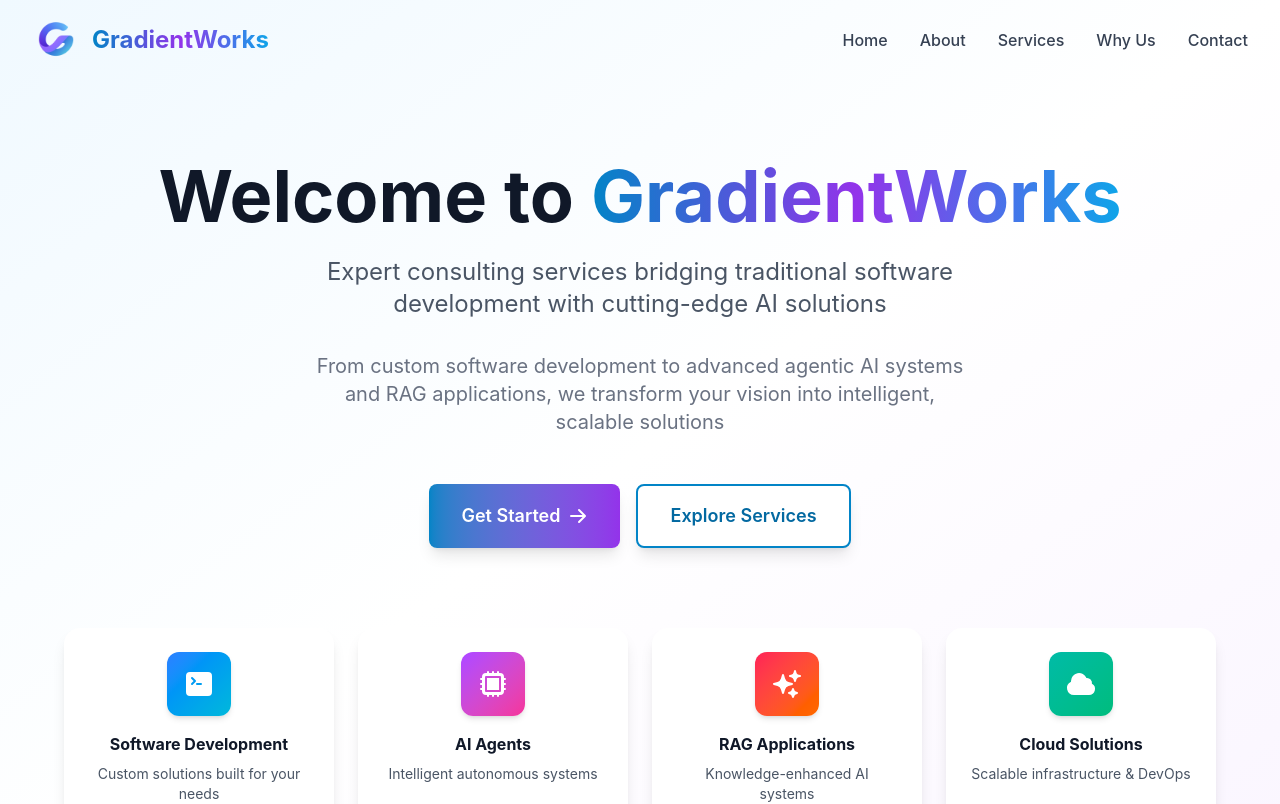
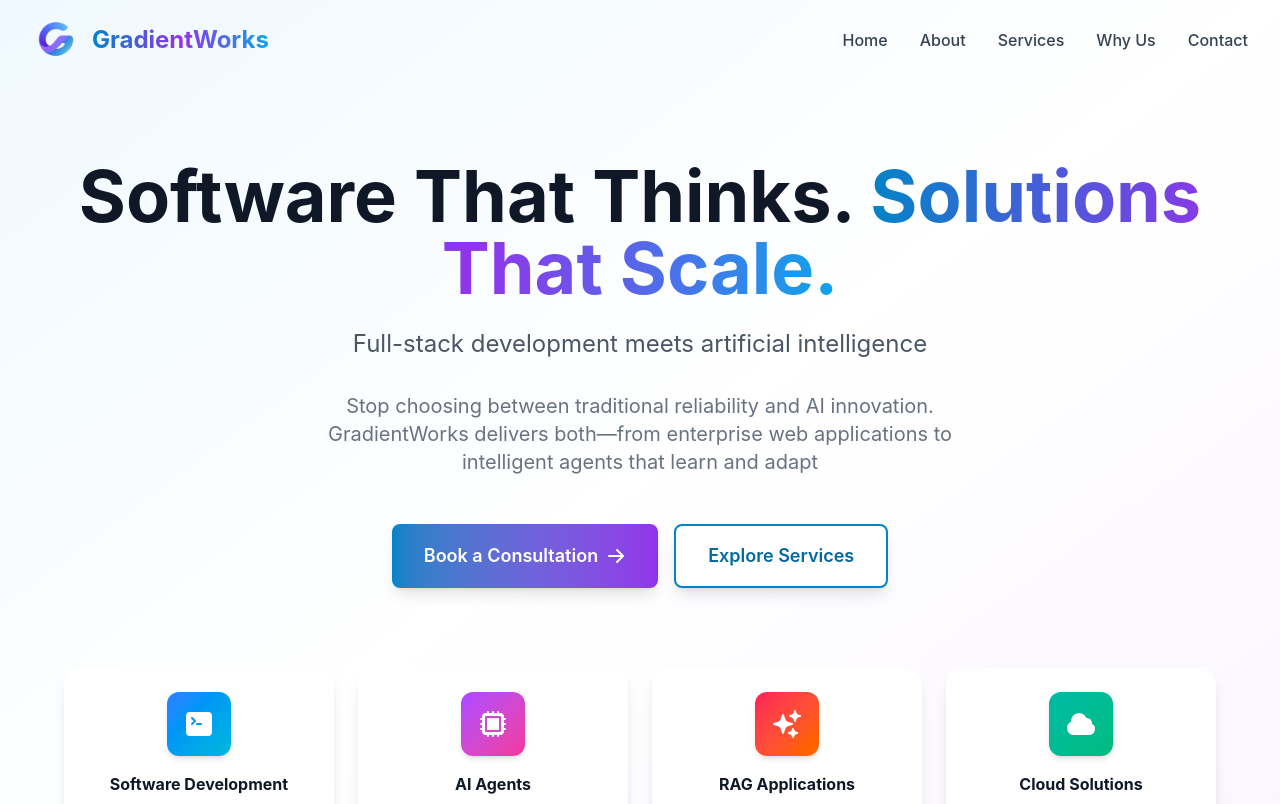
Before and after one commit to popand/gradientworks, a React (Vite) app: page / in a window 1280 px wide. Shown: the top 804 px of the page. Built offline with nearby package versions, Linux system fonts and the light colour scheme.

Commit message:
Revise Hero component text to better reflect services offered, updating headings and descriptions for clarity and impact, and change button label to 'Book a Consultation'.

```diff
--- a/src/components/Hero.tsx
+++ b/src/components/Hero.tsx
@@ -20,8 +20,8 @@ const Hero = () => {
             transition={{ duration: 0.6 }}
             className="text-5xl md:text-7xl font-bold text-gray-900 mb-6"
           >
-            Welcome to{' '}
-            <span className="text-gradient">GradientWorks</span>
+            Software That Thinks.{' '}
+            <span className="text-gradient">Solutions That Scale.</span>
           </motion.h1>
 
           <motion.p
@@ -30,7 +30,7 @@ const Hero = () => {
             transition={{ duration: 0.6, delay: 0.2 }}
             className="text-xl md:text-2xl text-gray-600 mb-8 max-w-3xl mx-auto"
           >
-            Expert consulting services bridging traditional software development with cutting-edge AI solutions
+            Full-stack development meets artificial intelligence
           </motion.p>
 
           <motion.p
@@ -39,8 +39,7 @@ const Hero = () => {
             transition={{ duration: 0.6, delay: 0.3 }}
             className="text-lg md:text-xl text-gray-500 mb-12 max-w-2xl mx-auto"
           >
-            From custom software development to advanced agentic AI systems and RAG applications,
-            we transform your vision into intelligent, scalable solutions
+            Stop choosing between traditional reliability and AI innovation. GradientWorks delivers both—from enterprise web applications to intelligent agents that learn and adapt
           </motion.p>
 
           <motion.div
@@ -53,7 +52,7 @@ const Hero = () => {
               onClick={() => scrollToSection('#contact')}
               className="inline-flex items-center justify-center px-8 py-4 text-lg font-semibold text-white bg-gradient-to-r from-primary-600 to-accent-600 rounded-lg hover:from-primary-700 hover:to-accent-700 transition-all shadow-lg hover:shadow-xl transform hover:-translate-y-1"
             >
-              Get Started
+              Book a Consultation
               <HiArrowRight className="ml-2" size={20} />
             </button>
 
```
